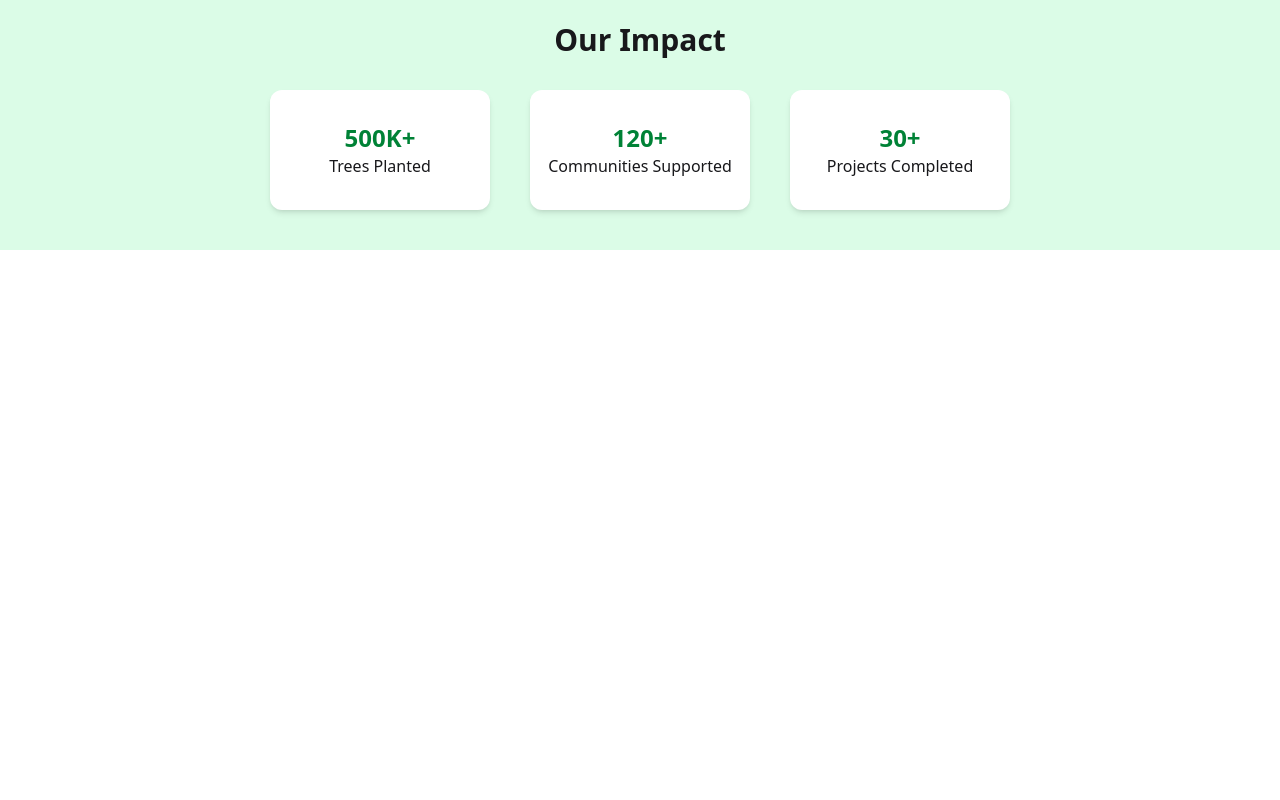
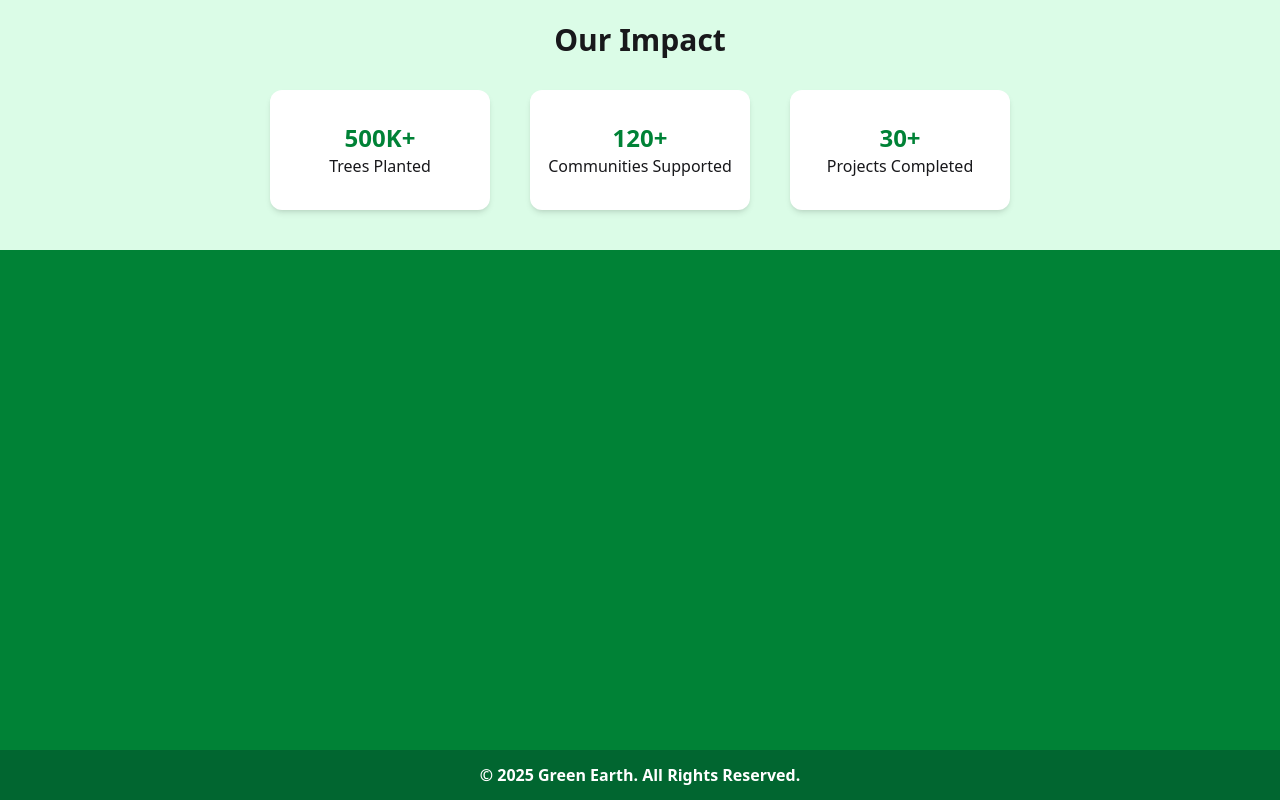
Before and after one commit to shoab92/Assignment-06, a plain HTML site: page index.html in a window 1280 px wide. Shown: the part 1952-2752 px from the top of the page. Before the commit the page ends 2202 px from the top, so only its background shows below. Drawn offline with nearby package versions, Linux system fonts and the light colour scheme; files that its build step writes are made by us from their sources; no server answers.

Commit message:
footer done

```diff
--- a/index.html
+++ b/index.html
@@ -147,6 +147,14 @@
 
 
     <footer>
+        <section class="h-[500px] w-full bg-green-700">
+            <form action=""></form>
+
+        </section>
+        <section class="h-[50px] w-full bg-green-800 flex justify-center items-center">
+            <p class="text-white font-bold">© 2025 Green Earth. All Rights Reserved.</p>
+
+        </section>
 
     </footer>
 
```
